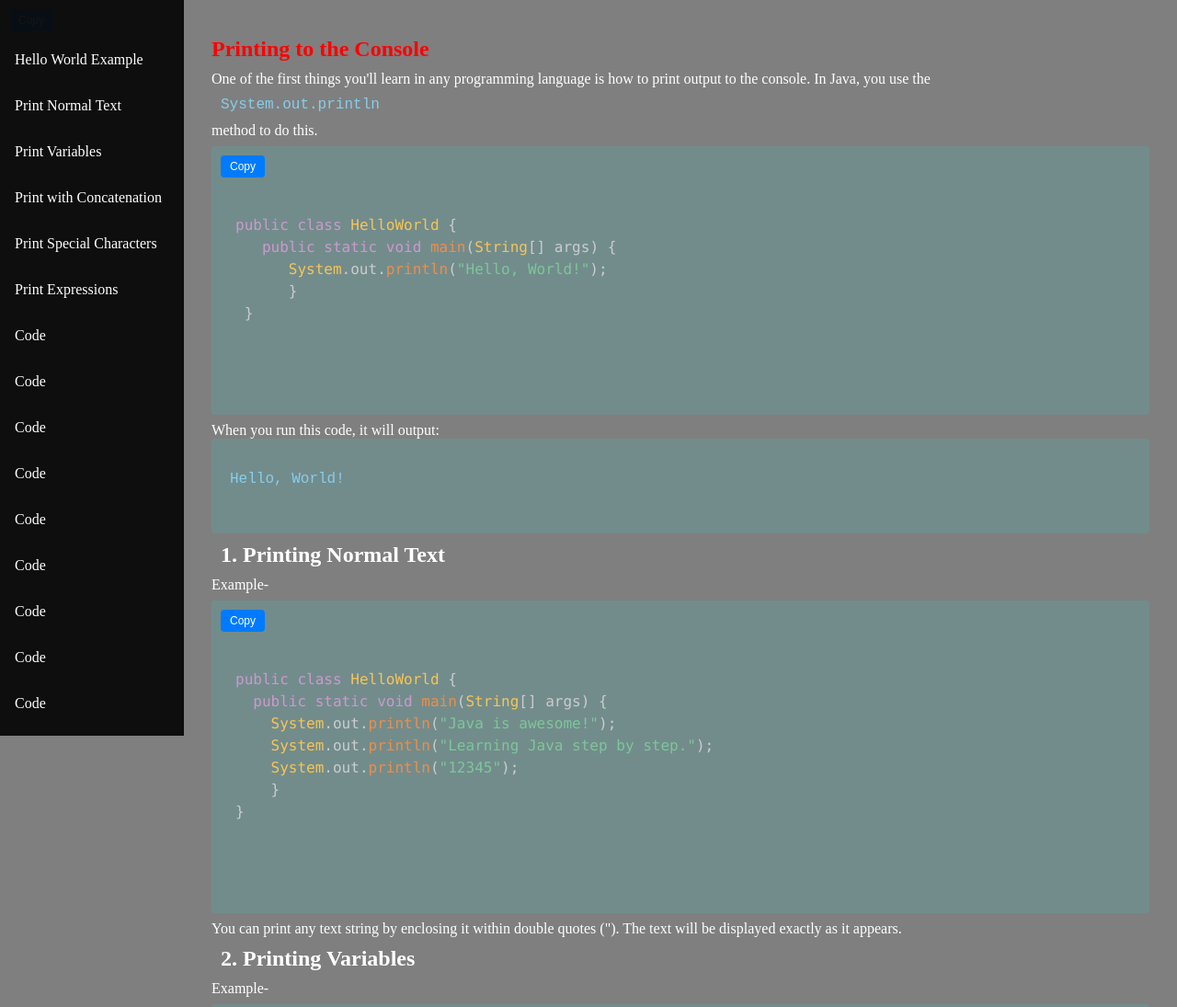
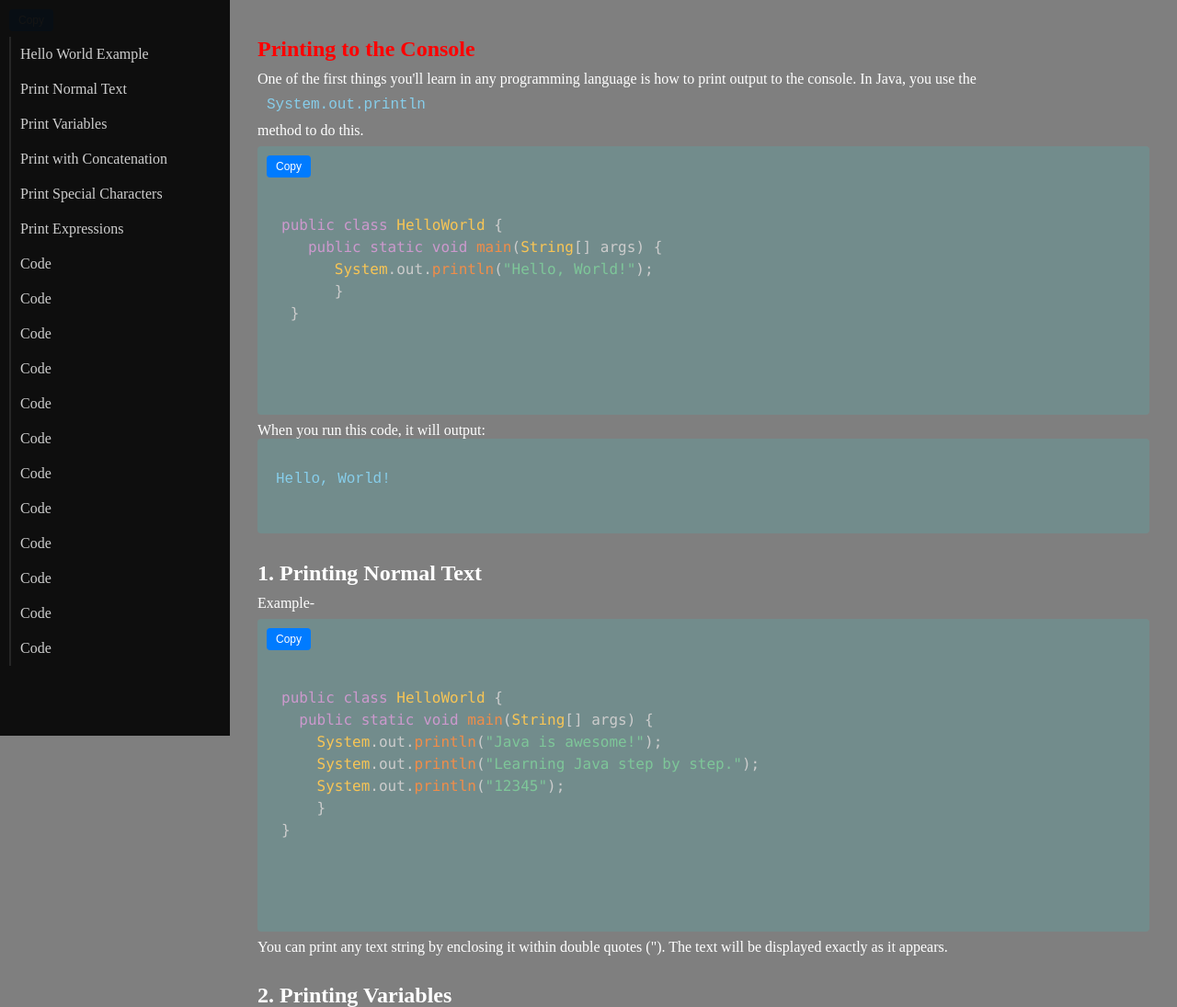
Before and after one commit to InnovatorMind/Java_Code_Collection, a plain HTML site: page ScrollFiles/basic-java.html in a window 1280 px wide. Shown: the top 1095 px of the page at 92% size. Drawn offline with nearby package versions, Linux system fonts and the light colour scheme.

Commit message:
UI updated

```diff
--- a/ScrollFiles/basic-java.html
+++ b/ScrollFiles/basic-java.html
@@ -45,7 +45,7 @@
     <div class="content">
 
       <!--  Hello WOrld -->
-       <section id="helloWorld">
+       <section id="helloWorld" class="sidebar-link">
         <h2>Printing to the Console</h2>
         <p>One of the first things you'll learn in any programming language is how to print output to the console. In Java, you use the <code>System.out.println</code> method to do this.</p>
         <div class="code-container">
@@ -69,7 +69,8 @@ public class HelloWorld {
       </section>
 
       <!-- 1. Printing Normal Text -->
-       <section id="print_noraml_text">
+       <section id="print_noraml_text"
+       class="sidebar-link">
         <h1>1. Printing Normal Text</h1>
         <p>Example-</p>
         <div class="code-container">
@@ -175,10 +176,16 @@ public class HelloWorld {
               </code>
           </pre>
           <p>Special characters like \n, \t, etc., can be used to format the output.
-            \n: Newline (moves to the next line)
-            \t: Tab (inserts a horizontal tab space)
-            \\: Backslash (prints a single backslash)
-            \": Double quote (prints a double quote)</p>
+            <ul>
+              <li>\n: Newline (moves to the next line)</li>
+              <li> \t: Tab (inserts a horizontal tab space)</li>
+              <li>\\: Backslash (prints a single backslash)</li>
+              <li>  \": Double quote (prints a double quote)</p></li>
+            </ul>
+
+
+
+
         </div>
         <button class="copy-btn" onclick="copyCode(this)">Copy</button>
           <pre>
--- a/css/scroll-content.css
+++ b/css/scroll-content.css
@@ -1,23 +1,23 @@
 *{
   margin: 0;
   padding: 0;
-  /* font-family: sans-serif; */
   box-sizing: border-box;
 }
 
 html {
   scroll-behavior: smooth;
+  overflow-y: scroll;
+  scrollbar-color: #5c5b5b rgba(9, 9, 9, 0.953) ;
 }
 
 body {
   min-height: 100vh;
   width: 100%;
-  background: rgba(0, 0, 0, 0.5) !important;
-
+  background: rgba(0, 0, 0, 0.5);
 }
 
 h1 {
-  padding: 10px;
+  padding: 30px 0px 10px 0px;
 }
 
 .collection {
@@ -26,31 +26,31 @@ h1 {
 }
 
 .sidebar {
-  width: 200px;
+  width: 250px;
   height: 100%;
   position: fixed;
-  top: 0;
-  left: 0;
   background: rgba(9, 9, 9, 0.953);
   overflow-y: scroll;
   transition: transform 0.3s ease;
   transform: translateX(0);
   z-index: 2;
-  -ms-overflow-style: none;
-  scrollbar-width: thin;
 }
 
 .sidebar a {
   display: block;
-  color: white;
-  padding: 16px;
+  color: rgb(255, 255, 255, 0.8);
+  font-size: 1rem;
   text-decoration: none;
   width: 100%;
+  margin-left: 10px;
+  padding: 10px;
+  border-left: 2px solid rgb(255, 255, 255, 0.1);
 }
 
 .sidebar a:hover {
-  background-color: #555;
-  color: white;
+  color: #38BDF8;
+  font-weight: 700;
+  border-left: 2px solid #ffffff;
 }
 
 
@@ -83,22 +83,20 @@ section> h2 {
   color: red;
 }
 
-
-code {
-  color: skyblue;
-}
-
-
 .content {
-  margin-left: 200px;
+  margin-left: 250px;
   width: 100%;
   color: white;
   padding-top: 20px 10px;
   display: flex;
   justify-content: center;
   flex-direction: column;
+
 }
 
+code {
+  color: skyblue;
+}
 
 .code-container {
   width: inherit;
--- a/css/style.css
+++ b/css/style.css
@@ -1,10 +1,8 @@
-
-
 *{
   margin: 0;
   padding: 0;
   box-sizing: border-box;
-  font-family: sans-serif;
+  font-family: 'Times New Roman', Times, serif;
 }
 
 body {
@@ -22,7 +20,6 @@ header {
 }
 
 /* Nav-Bar  */
-/* background: #353535; */
 .nav-bar {
   width: 100%;
   background: rgba(0, 0, 0, 0.5);
@@ -30,12 +27,12 @@ header {
 }
 
 .nav-bar>.menu> ul {
-  /* border: 2px solid yellow; */
   width: 100%;
   display: flex;
   justify-content: space-between;
   align-items: center;
   list-style: none;
+  margin-bottom: 8px;
 }
 
 .nav-bar>.menu>ul> li {
@@ -60,19 +57,16 @@ header {
   font-weight: bolder;
 }
 
-.nav-bar>.menu a:hover {
-  background-color: rgb(147, 232, 255);
-}
-
 
 .nav-bar> .scroll-content {
   width: 100%;
-  border: 2px solid #2E2E2E;
+  border: 3px solid #2E2E2E;
   background-color: #333;
   overflow: scroll;
   white-space: nowrap;
   -ms-overflow-style: none;
   scrollbar-width: none;
+  font-weight: 600;
 }
 
 .navbar::-webkit-scrollbar {
@@ -87,12 +81,16 @@ header {
   text-decoration: none;
   font-size: 12px;
   border-radius: 10px;
+  border-top: 1px solid rgb(255, 255, 255,0.1);
+  border-right: 1px solid rgb(255, 255, 255,0.1);
 }
 
-.nav-bar> .scroll-content a:hover {
-  background-color: #ddd;
-  color: black;
-
+.nav-bar> .scroll-content a:hover,
+.nav-bar>.menu a:hover {
+  color: #38BDF8;
+  font-weight: 700;
+  border-bottom: 2px solid #ffffff;
+  border-left: 2px solid #ffffff;
 }
 
 main {
```
